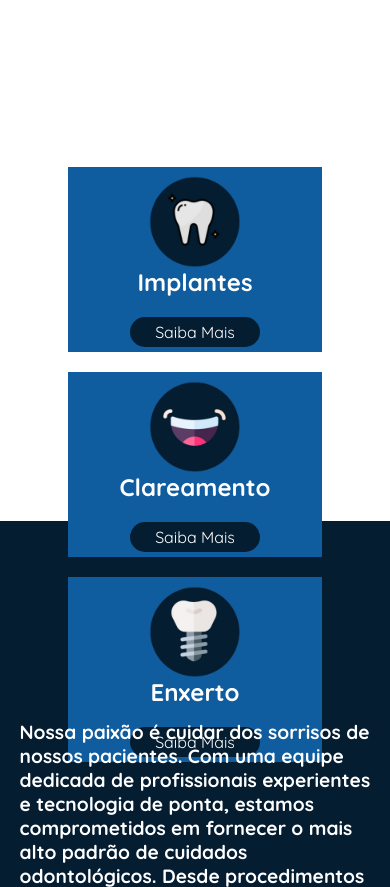
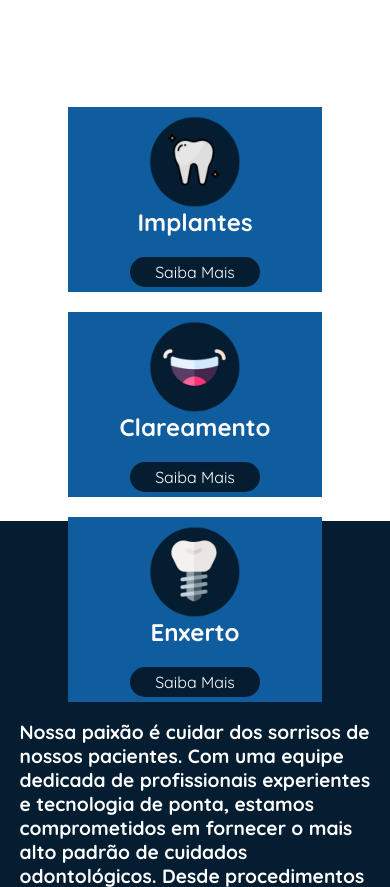
Before and after one commit to Gabrielmemoli/MemoliOdontologia, a plain HTML site: page index.html in a window 390 px wide. Shown: the part 1245-2132 px from the top of the page. Drawn offline with nearby package versions, Linux system fonts and the light colour scheme.

Commit message:
Correção Responsividade

```diff
--- a/style.css
+++ b/style.css
@@ -531,7 +531,7 @@ footer .container .box p {
     font-weight: 600;
 }
 
-@media screen and (max-width: 940px) {
+@media screen and (max-width: 830px) {
     header {
         background: url(imagens/responsivo.png) no-repeat;
         background-position: center;
@@ -719,7 +719,7 @@ footer .container .box p {
 
     #service .container .call {
         flex-direction: column;
-        margin-top: 150px;
+        margin-top: 90px;
     }
 
     #service .container .call .box {
```
